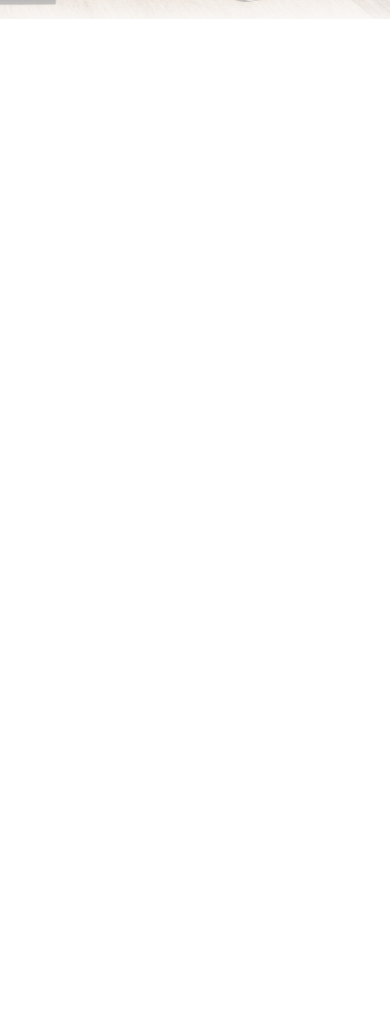
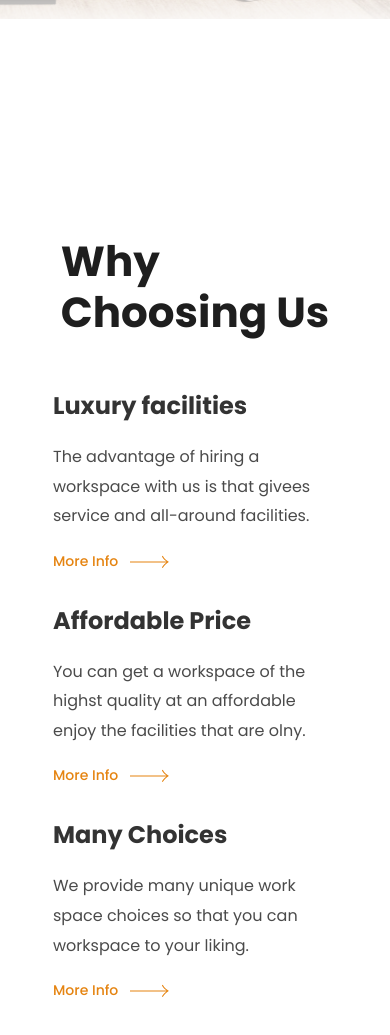
Before and after one commit to zark6835/Furniture-store, a website built with Parcel: page index.html in a window 390 px wide. Shown: the part 793-1828 px from the top of the page. Before the commit the page ends 844 px from the top, so only its background shows below. Built offline with nearby package versions, Linux system fonts and the light colour scheme.

Commit message:
version 2.0

```diff
--- a/index.html
+++ b/index.html
@@ -62,10 +62,10 @@
       </header>
       <nav class="nav__wrapper contyner">
         <h1 class="service-title">
-          Make your interior <br/>more minimalistic & modern
+          Make your interior <br />more minimalistic & modern
         </h1>
         <h3 class="dopservice-title">
-          Turn your room with panto into a lot more <br/>minimalist and modern
+          Turn your room with panto into a lot more <br />minimalist and modern
           with ease and speed
         </h3>
         <div class="nav__search-wrapper">
@@ -93,6 +93,44 @@
           </figure>
         </div>
       </nav>
+      <section class="choose__wrapper contyner">
+        <h2 class="section__title">Why<br> Choosing Us</h2>
+        <div class="choose__card-wrapper">
+          <div class="choose__card">
+            <h3 class="choose__card-name">Luxury facilities</h3>
+            <p class="choose__card-information">
+              The advantage of hiring a workspace with us is that givees service
+              and all-around facilities.
+            </p>
+            <a href="#" class="choose__card-link">
+              <p class="card-link-style">More Info</p>
+              <img src="./img/link-vector.svg" alt="" />
+            </a>
+          </div>
+          <div class="choose__card">
+            <h3 class="choose__card-name">Affordable Price</h3>
+            <p class="choose__card-information">
+              You can get a workspace of the highst quality at an affordable
+              enjoy the facilities that are olny.
+            </p>
+            <a href="#" class="choose__card-link">
+              <p class="card-link-style">More Info</p>
+              <img src="./img/link-vector.svg" alt="" />
+            </a>
+          </div>
+          <div class="choose__card card-3">
+            <h3 class="choose__card-name">Many Choices</h3>
+            <p class="choose__card-information card__3-text">
+              We provide many unique work space choices so that you can
+              workspace to your liking.
+            </p>
+            <a href="#" class="choose__card-link">
+              <p class="card-link-style">More Info</p>
+              <img src="./img/link-vector.svg" alt="" />
+            </a>
+          </div>
+        </div>
+      </section>
     </div>
   </body>
 </html>
--- a/scss/common.scss
+++ b/scss/common.scss
@@ -36,6 +36,14 @@ $grat-bg: #f7f7f7;
   color: $white;
 }
 
+.section__title {
+  font-weight: 700;
+  font-size: 42px;
+  line-height: 63px;
+
+  color: $bleck;
+}
+
 @media screen and (max-width: 800px) {
   .bg__img {
     width: 100%;
@@ -43,4 +51,8 @@ $grat-bg: #f7f7f7;
     background: url(../img/bg__img-mobile.png) center no-repeat;
     background-size: cover;
   }
+
+  .section__title{
+    line-height: 51px;
+  }
 }
--- /dev/null
+++ b/scss/section/choose.scss
@@ -0,0 +1,104 @@
+.choose__wrapper {
+  display: flex;
+  align-items: center;
+  gap: 50px;
+  padding: 322px 12px 60px;
+}
+
+.choose__card-wrapper {
+  display: grid;
+  grid-template-columns: repeat(3, 284px);
+  column-gap: 28px;
+}
+
+.choose__card {
+  display: flex;
+  flex-direction: column;
+  gap: 15px;
+}
+
+.choose__card-name {
+  font-weight: 600;
+  font-size: 24px;
+  line-height: 36px;
+  opacity: 0.9;
+
+  color: #1e1e1e;
+}
+
+.choose__card-information {
+  font-size: 16px;
+  line-height: 185%;
+  opacity: 0.8;
+
+  color: #1e1e1e;
+}
+
+.choose__card-link {
+  text-decoration: none;
+  display: flex;
+  gap: 11.5px;
+  width: 116px;
+}
+
+.card-link-style {
+  font-weight: 500;
+  font-size: 14px;
+  line-height: 185%;
+
+  color: #e58411;
+}
+
+@media screen and (max-width: 1180px) {
+  .choose__wrapper{
+    justify-content: center;
+  }
+
+  .choose__card-wrapper {
+    grid-template-columns: repeat(2, 284px);
+    row-gap: 28px;
+  }
+
+  .card-3 {
+    width: 600px;
+    display: flex;
+    align-items: center;
+  }
+
+  .card__3-text{
+    width: 248px;
+  }
+}
+
+@media screen and (max-width: 880px) {
+  .choose__wrapper {
+    flex-direction: column;
+    justify-content: center;
+    gap: 60;
+    padding: 218px 12px 40px;
+  }
+
+  .choose__card-wrapper {
+    grid-template-columns: 284px;
+    row-gap: 28px;
+  }
+
+  .choose__card {
+    gap: 18px;
+  }
+
+  .card-3{
+    width: 284px;
+    display: grid;
+  }
+
+  .choose__card-name {
+    font-weight: 700;
+  }
+}
+
+//grid-template-columns: repeat(2, 284px);
+
+//width: 600px;
+//display: flex;
+//align-items: center;
--- a/scss/section/nav.scss
+++ b/scss/section/nav.scss
@@ -1,6 +1,6 @@
 .nav__wrapper {
   text-align: center;
-  padding: 40px 12px;
+  padding: 40px 12px 322px;
 }
 
 .service-title {
@@ -63,6 +63,10 @@
 }
 
 @media screen and (max-width: 800px) {
+  .nav__wrapper{
+    padding: 105px 12px 218px;
+  }
+
   .service-title{
     font-size: 28px;
   }
--- a/scss/section/navigation.scss
+++ b/scss/section/navigation.scss
@@ -63,6 +63,10 @@ $orange: #e58411;
 }
 
 @media screen and (max-width: 800px) {
+  .navigation__wraper{
+    padding: 40px 12px 105px;
+  }
+
   .navigation__menu{
     display: none;
   }
@@ -95,7 +99,4 @@ $orange: #e58411;
     background-color: #ffffff;
   }
 
-  .burger__menu-item{
-
-  }
 }
--- a/scss/style.scss
+++ b/scss/style.scss
@@ -5,3 +5,4 @@
 
 @import url(./section/navigation.scss);
 @import url(./section/nav.scss);
+@import url(./section/choose.scss);
```
Also changed, not shown: img/link-vector.svg (added).
